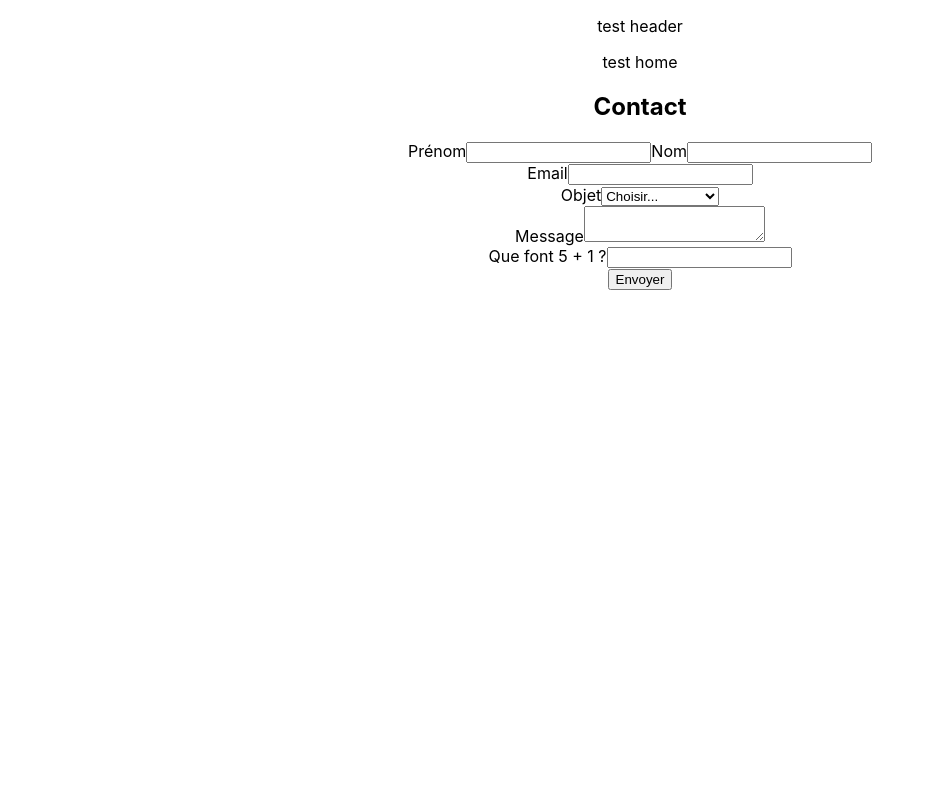
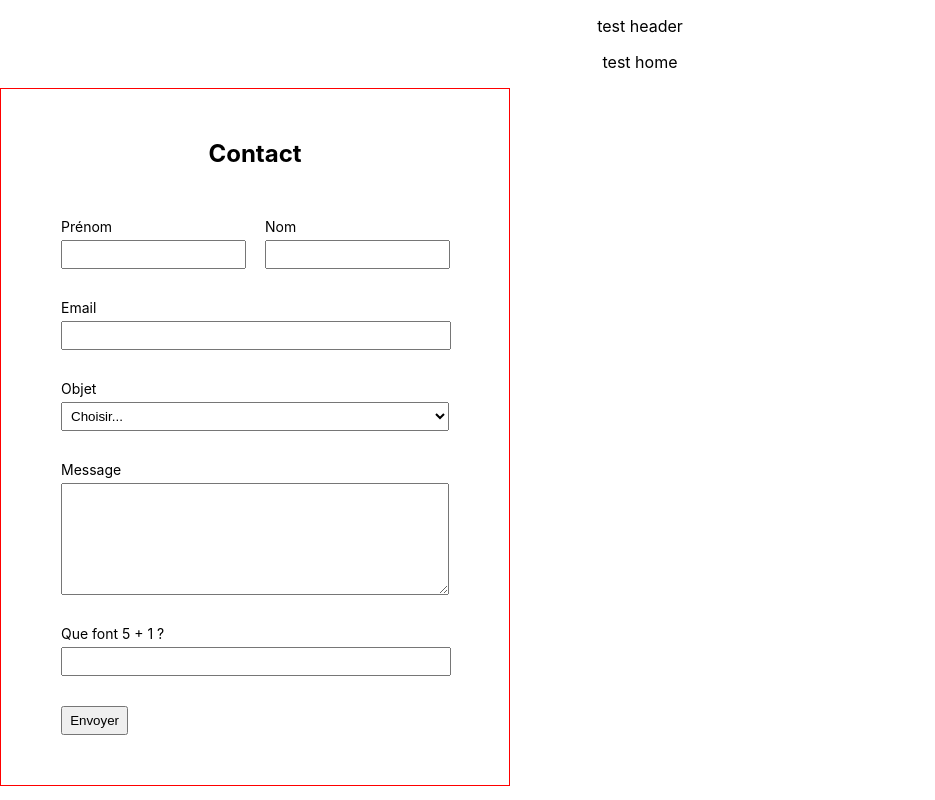
Before and after one commit to AdrienBlanco/ferme-de-la-Corne-Doree, a React (Create React App) app in the folder frontend/: page / in a window 1280 px wide. Shown: the whole page, without its empty margins (0-935 px from the left). Built offline with nearby package versions, Linux system fonts and the light colour scheme.

Commit message:
Added styles to the contact form

```diff
--- a/frontend/src/components/ContactForm/ContactForm.jsx
+++ b/frontend/src/components/ContactForm/ContactForm.jsx
@@ -1,5 +1,5 @@
 import React, { useState, useEffect } from "react";
-import "./ContactForm.scss"
+import "./ContactForm.scss";
 
 export default function ContactForm() {
     const captchas = [
@@ -33,15 +33,19 @@ export default function ContactForm() {
     }
 
     return (
-        <React.Fragment>
-            <h2>Contact</h2>
+        <div className="contact">
+            <h2 className="contact__title">Contact</h2>
             <form method="POST" className="contact__form" onSubmit={handleSubmit}>
                 <div className="contact__form__inputs">
                     <div className="contact__form__inputs--wrapper">
-                        <label htmlFor="prenom">Prénom</label>
-                        <input type="text" name="prenom" id="prenom" value={formData.prenom} onChange={handleChange} required />
-                        <label htmlFor="nom">Nom</label>
-                        <input type="text" name="nom" id="nom" value={formData.nom} onChange={handleChange} required />
+                        <div>
+                            <label htmlFor="prenom">Prénom</label>
+                            <input type="text" name="prenom" id="prenom" value={formData.prenom} onChange={handleChange} required />
+                        </div>
+                        <div>
+                            <label htmlFor="nom">Nom</label>
+                            <input type="text" name="nom" id="nom" value={formData.nom} onChange={handleChange} required />
+                        </div>
                     </div>
                     <div className="contact__form__inputs--wrapper">
                         <label htmlFor="email">Email</label>
@@ -66,8 +70,8 @@ export default function ContactForm() {
                 </div>
                 {errorMessage && <p className="error">{errorMessage}</p>}
                 {isSubmitted && <p>Merci pour votre message !</p>}
-                <button type="submit">Envoyer</button>
+                <button type="submit" className="contact__form__btn">Envoyer</button>
             </form>
-        </React.Fragment>
+        </div>
     );
 }
--- a/frontend/src/components/ContactForm/ContactForm.scss
+++ b/frontend/src/components/ContactForm/ContactForm.scss
@@ -0,0 +1,76 @@
+.contact {
+    border: 1px solid red;
+    display: flex;
+    flex-direction: column;
+    align-items: center;
+    width: 35%;
+    padding: 30px 30px 50px 30px;
+
+    &__title {
+        font-size: 24px;
+    }
+
+    &__form {
+        display: flex;
+        flex-direction: column;
+        width: 100%;
+
+        &__inputs {
+            display: flex;
+            flex-direction: column;
+            gap: 30px;
+            padding: 30px;
+
+            &--wrapper {
+                display: flex;
+                flex-direction: column;
+                gap: 5px;
+
+                label {
+                    text-align: left;
+                    font-size: 14px;
+                }
+
+                input {
+                    padding: 5px;
+                    width: 97%;
+                }
+
+                select {
+                    padding: 5px;
+                }
+
+                textarea {
+                    padding: 5px;
+                    height: 100px;
+                }
+            }
+
+            &--wrapper:first-child {
+                display: flex;
+                flex-direction: row;
+                gap: 20px;
+
+                div {
+                    display: flex;
+                    flex-direction: column;
+                    gap: 5px;
+                    width: 50%;
+
+                    input {
+                        width: 93%;
+                    }
+                }
+            }
+        }
+
+        &__btn {
+            display: flex;
+            align-items: center;
+            justify-content: center;
+            padding: 5px;
+            margin-left: 30px;
+            width: 15%;
+        }
+    }
+}
```
